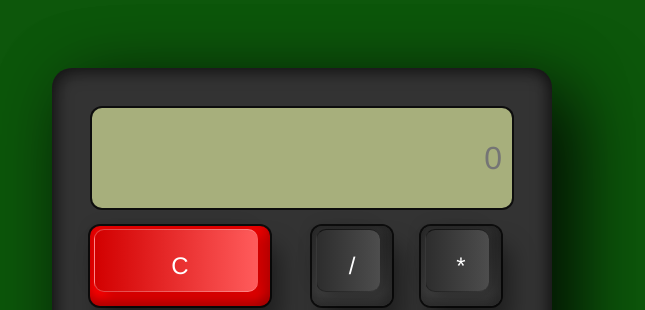
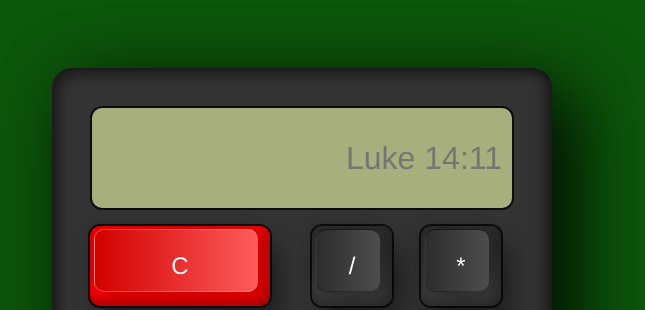
Before and after one commit to christianoxeniola/Simple-E-Calculator, a plain HTML site: page index.html in a window 1280 px wide. Shown: the top 310 px of the page, without its empty margins (338-983 px from the left). Drawn offline with Linux system fonts and the light colour scheme.

Commit message:
Update index.html

```diff
--- a/index.html
+++ b/index.html
@@ -10,7 +10,7 @@
 <body>
     <div class="container">
     <form class="calculator" name="calc">
-        <input type="text" id="inputext" class="value" placeholder="0">
+        <input type="text" id="inputext" class="value" placeholder="Luke 14:11">
         <span class="num clear" onclick="clr()"><i>C</i></span>
         <span class="num" onclick="calculate('/')"><i>/</i></span>
         <span class="num" onclick="calculate('*')"><i>*</i></span>
```
